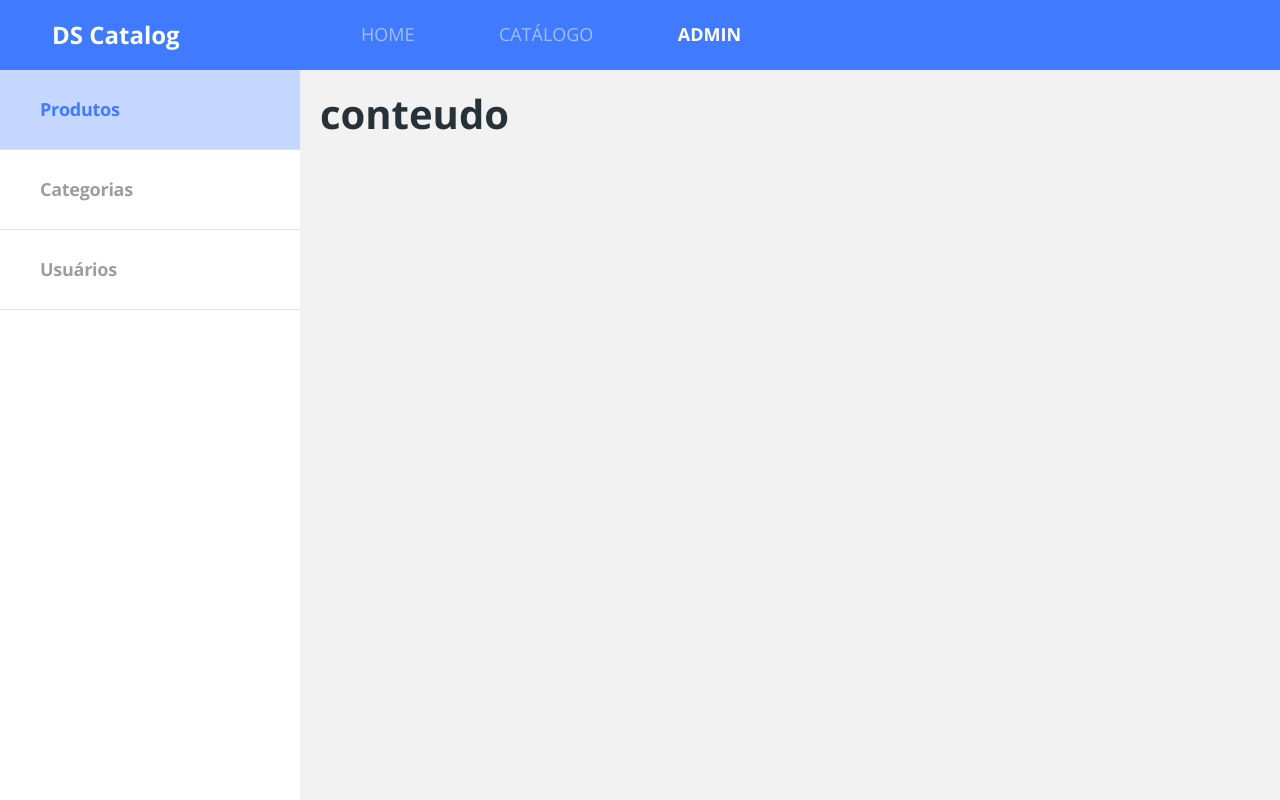
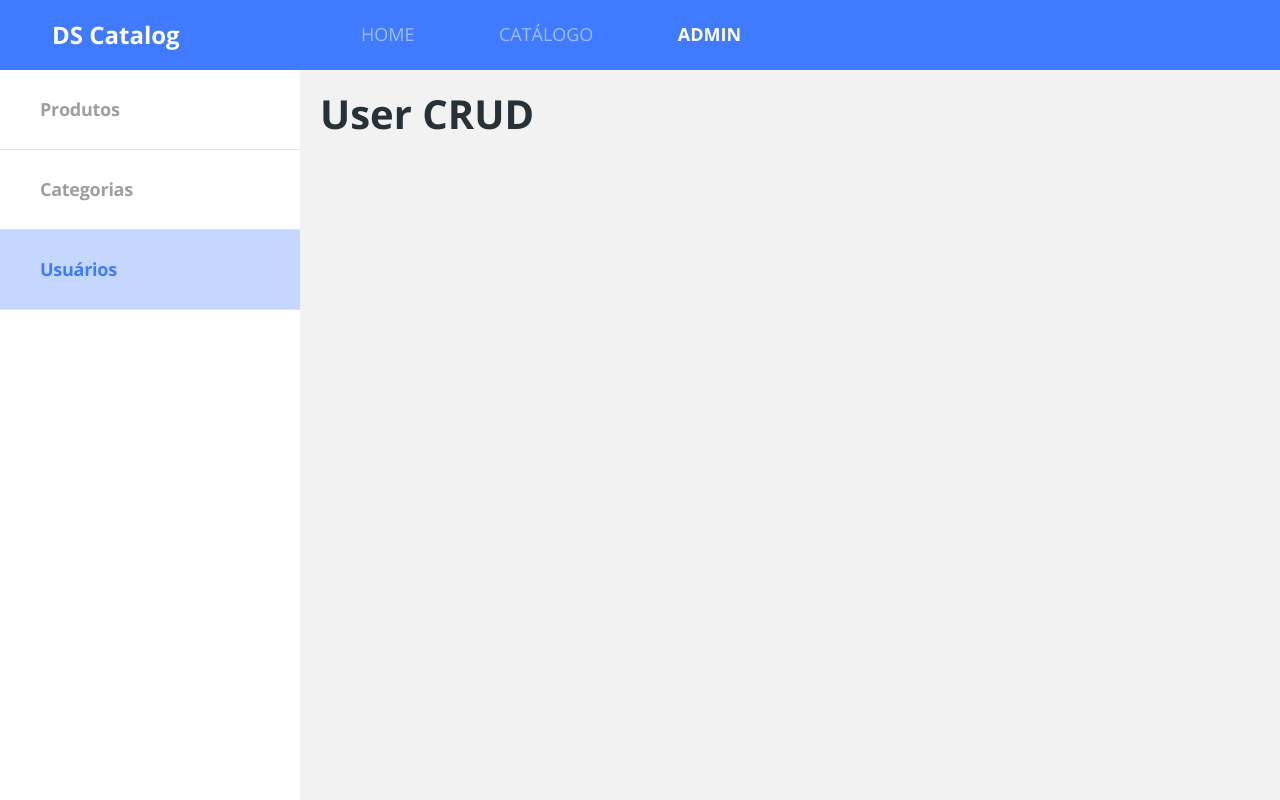
Before and after one commit to danielbricola/bds-dscatalog, a React (Create React App) app in the folder frontweb/: page /admin/users in a window 1280 px wide. Built offline with nearby package versions, Linux system fonts and the light colour scheme.

Commit message:
Routes, redirectins, nesting

```diff
--- a/frontweb/src/Routes.tsx
+++ b/frontweb/src/Routes.tsx
@@ -1,4 +1,4 @@
-import { BrowserRouter, Switch, Route } from 'react-router-dom';
+import { BrowserRouter, Switch, Route, Redirect } from 'react-router-dom';
 import Home from 'pages/Home';
 import Navbar from 'components/Navbar';
 import Catalog from 'pages/Catalog';
@@ -18,6 +18,7 @@
       <Route path="/products/:productId">
         <ProductDetails />
       </Route>
+      <Redirect from="/admin" to="/admin/products" exact />
       <Route path="/admin">
         <Admin />
       </Route>
--- a/frontweb/src/pages/Admin/Navbar/index.tsx
+++ b/frontweb/src/pages/Admin/Navbar/index.tsx
@@ -1,3 +1,4 @@
+import { NavLink } from 'react-router-dom';
 import './styles.css';
 
 const Navbar = () => {
@@ -5,19 +6,19 @@
     <nav className="admin-nav-container">
       <ul>
         <li>
-          <a href="link" className="admin-nav-item active">
+          <NavLink to="/admin/products" className="admin-nav-item">
             <p>Produtos</p>
-          </a>
+          </NavLink>
         </li>
         <li>
-          <a href="link" className="admin-nav-item">
+          <NavLink to="/admin/categories" className="admin-nav-item">
             <p>Categorias</p>
-          </a>
+          </NavLink>
         </li>
         <li>
-          <a href="link" className="admin-nav-item">
+          <NavLink to="/admin/users" className="admin-nav-item">
             <p>Usuários</p>
-          </a>
+          </NavLink>
         </li>
       </ul>
     </nav>
--- a/frontweb/src/pages/Admin/index.tsx
+++ b/frontweb/src/pages/Admin/index.tsx
@@ -1,3 +1,4 @@
+import { Switch, Route } from "react-router-dom";
 import Navbar from "./Navbar";
 
 import './styles.css';
@@ -7,7 +8,17 @@
     <div className="admin-container">
       <Navbar />
       <div className="admin-content">
-        <h1>conteudo</h1>
+        <Switch>
+          <Route path="/admin/products">
+            <h1>Product CRUD</h1>
+          </Route>
+          <Route path="/admin/categories">
+            <h1>Category CRUD</h1>
+          </Route>
+          <Route path="/admin/users">
+            <h1>User CRUD</h1>
+          </Route>
+        </Switch>
       </div>
     </div>
   );
```
